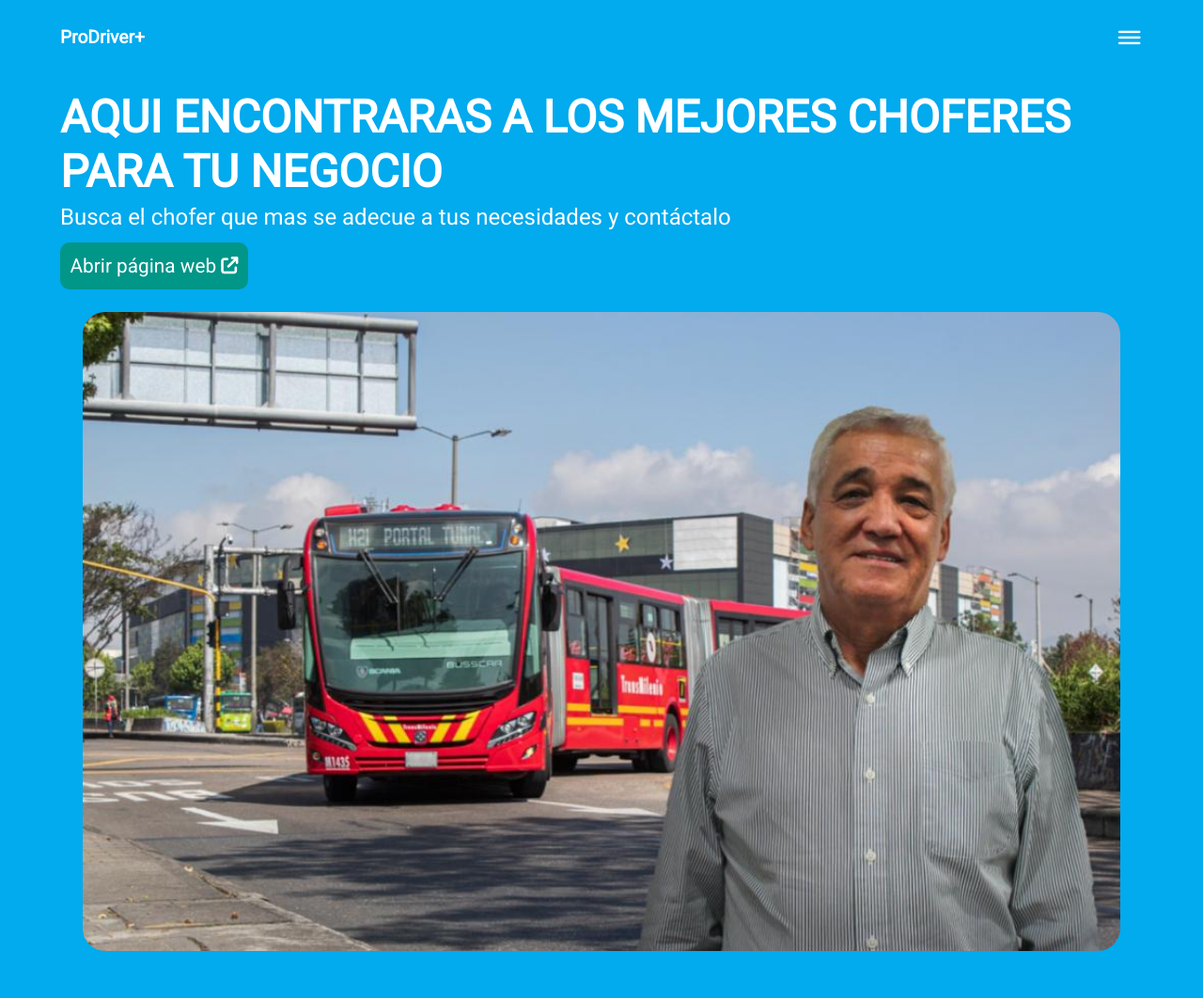
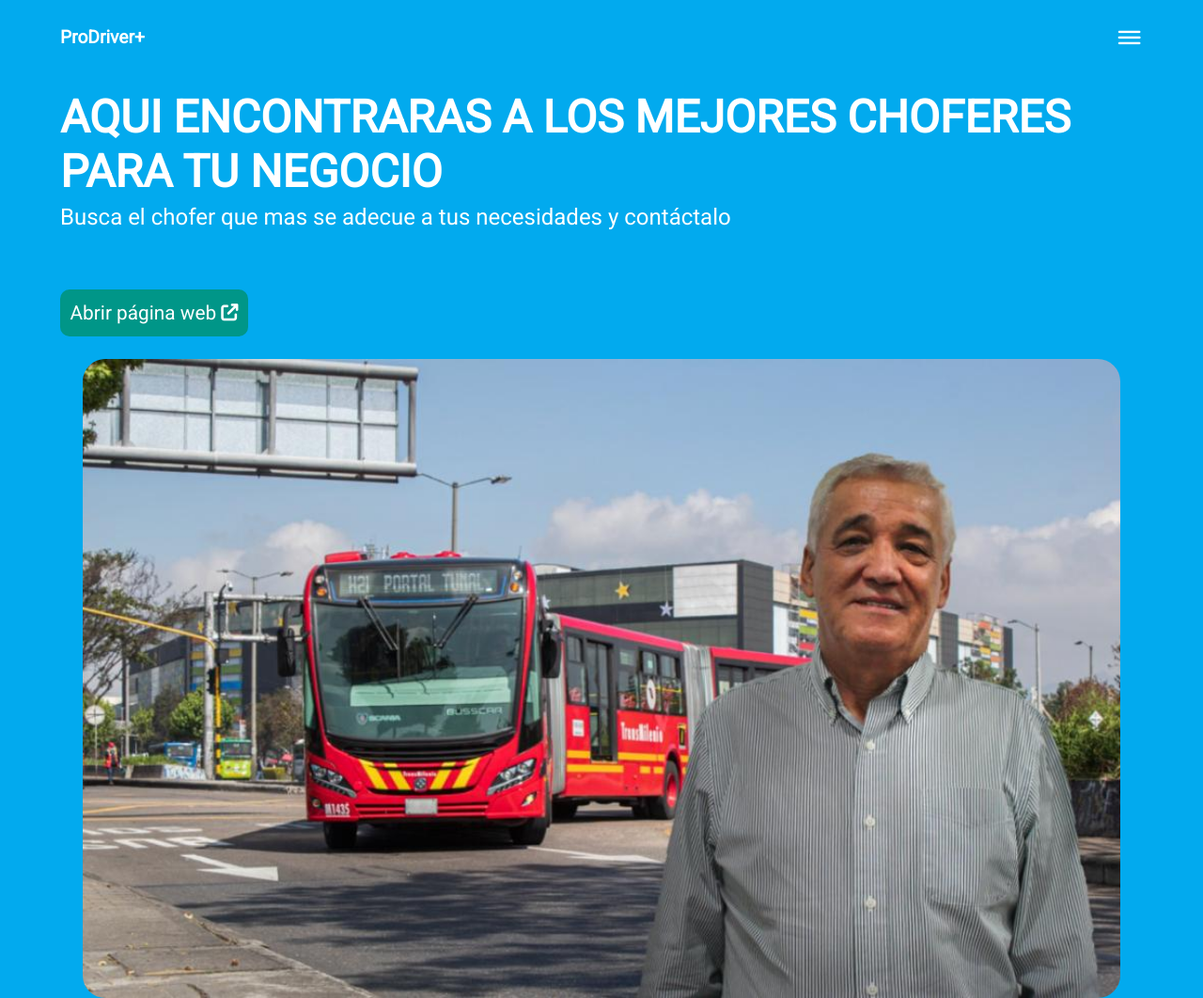
Before and after one commit to ProDriver-Peru/ProDriver-Peru.github.io, a plain HTML site: page employer.html in a window 1280 px wide. Shown: the top 1062 px of the page at 94% size. Drawn offline with nearby package versions, Linux system fonts and the light colour scheme.

Commit message:
fixed: button position

```diff
--- a/employer.html
+++ b/employer.html
@@ -45,7 +45,7 @@
               Busca el chofer que mas se adecue a tus necesidades y contáctalo
             </p>
             <div class="body__left-image">
-              <button href="" class="redir">
+              <button style="margin-top: 50px;" href="" class="redir">
                 <a href="https://google.com/"
                   >Abrir página web <span class="redir__icon"
                     ><i class="fa-solid fa-external-link"></i></span
```
